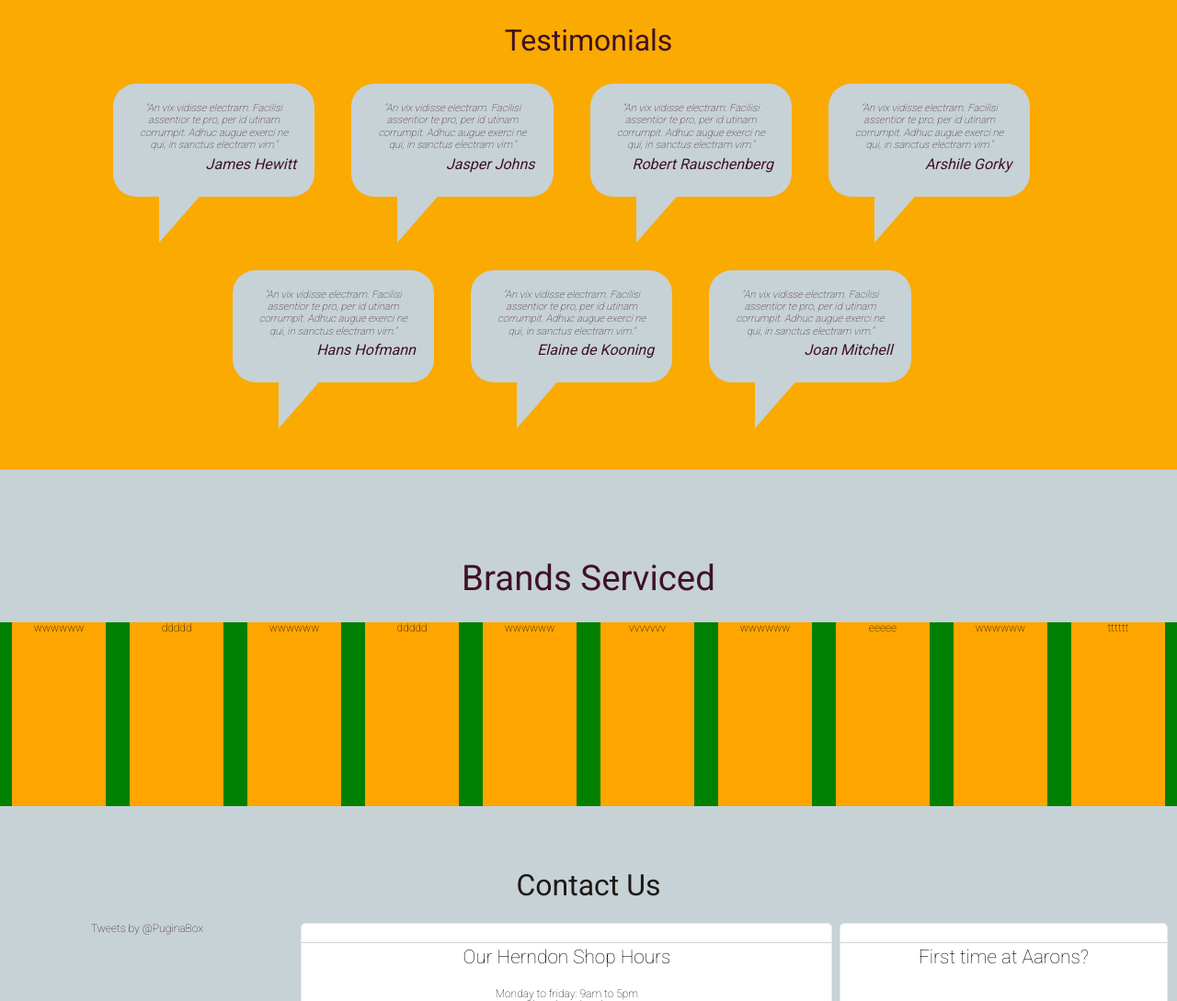
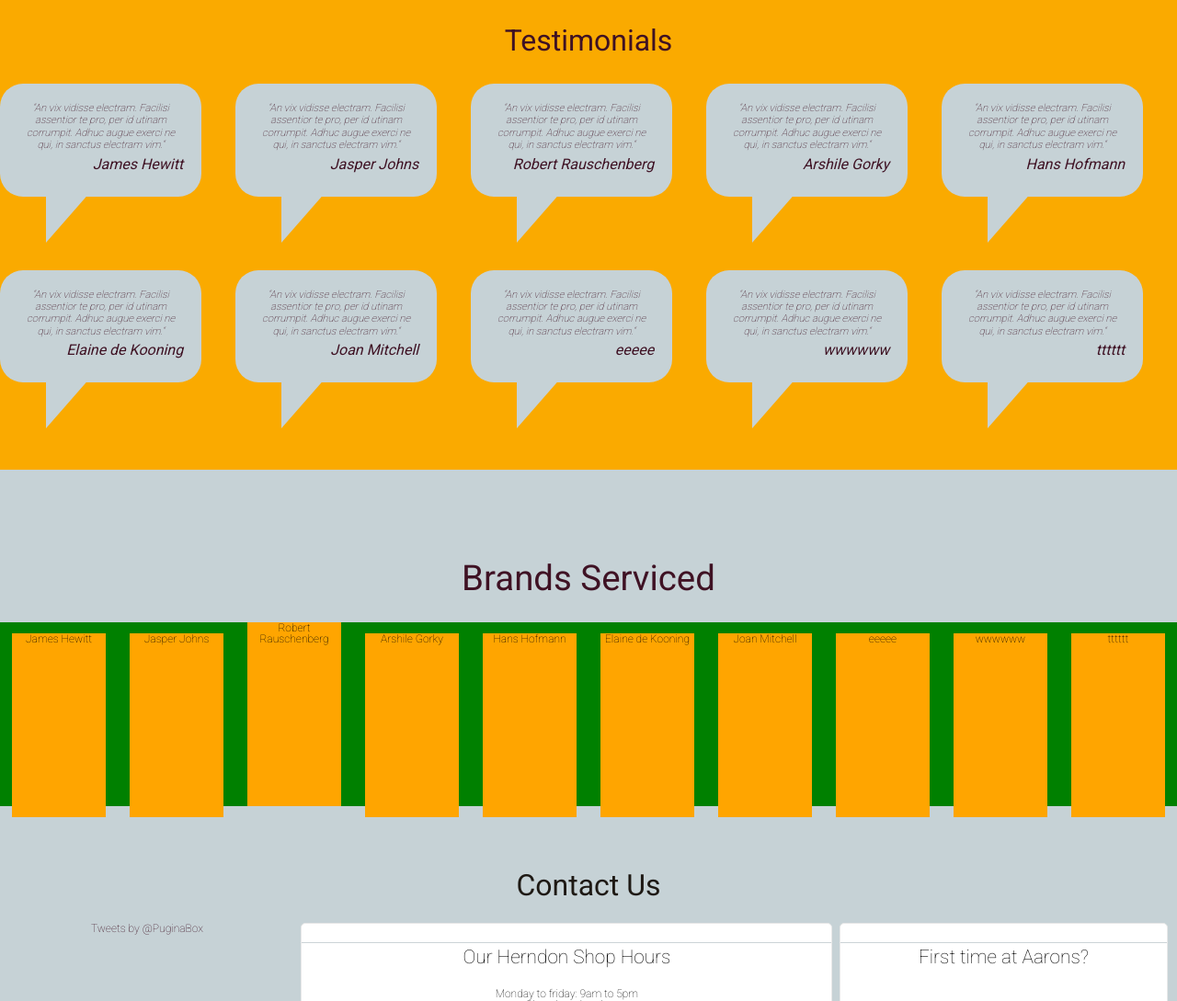
Before and after one commit to puginabox/aarons-auto, a website: page src/client/index.html in a window 1280 px wide. Shown: the part 2065-3154 px from the top of the page at 92% size. Drawn offline with nearby package versions, Linux system fonts and the light colour scheme; some packages are replaced by stand-ins of ours.

Commit message:
adding testimonials

```diff
--- a/src/client/index.html
+++ b/src/client/index.html
@@ -172,47 +172,8 @@
     <section id="testimonials">
         <article class="wrapper">
             <h2>Testimonials</h2>
-            <blockquote>
-                <p class="bubble">&ldquo;An vix vidisse electram. Facilisi assentior te pro, per id utinam corrumpit. Adhuc augue exerci ne qui, in sanctus electram vim.&ldquo;<cite>James Hewitt</cite>
-                    <div class="bubble-triangle"></div>
-                </p>
-            </blockquote>
+            <div class="testingAgain"></div>
 
-            <blockquote>
-                <p class="bubble">&ldquo;An vix vidisse electram. Facilisi assentior te pro, per id utinam corrumpit. Adhuc augue exerci ne qui, in sanctus electram vim.&ldquo;<cite>Jasper Johns</cite>
-                    <div class="bubble-triangle"></div>
-                </p>
-            </blockquote>
-
-            <blockquote>
-                <p class="bubble">&ldquo;An vix vidisse electram. Facilisi assentior te pro, per id utinam corrumpit. Adhuc augue exerci ne qui, in sanctus electram vim.&ldquo;<cite>Robert Rauschenberg </cite>
-                </p>
-                <div class="bubble-triangle"></div>
-            </blockquote>
-
-            <blockquote>
-                <p class="bubble">&ldquo;An vix vidisse electram. Facilisi assentior te pro, per id utinam corrumpit. Adhuc augue exerci ne qui, in sanctus electram vim.&ldquo;<cite>Arshile Gorky</cite>
-                    <div class="bubble-triangle"></div>
-                </p>
-            </blockquote>
-
-            <blockquote>
-                <p class="bubble">&ldquo;An vix vidisse electram. Facilisi assentior te pro, per id utinam corrumpit. Adhuc augue exerci ne qui, in sanctus electram vim.&ldquo;<cite>Hans Hofmann</cite>
-                    <div class="bubble-triangle"></div>
-                </p>
-            </blockquote>
-
-            <blockquote>
-                <p class="bubble">&ldquo;An vix vidisse electram. Facilisi assentior te pro, per id utinam corrumpit. Adhuc augue exerci ne qui, in sanctus electram vim.&ldquo;<cite>Elaine de Kooning</cite>
-                    <div class="bubble-triangle"></div>
-                </p>
-            </blockquote>
-
-            <blockquote>
-                <p class="bubble">&ldquo;An vix vidisse electram. Facilisi assentior te pro, per id utinam corrumpit. Adhuc augue exerci ne qui, in sanctus electram vim.&ldquo;<cite>Joan Mitchell</cite>
-                    <div class="bubble-triangle"></div>
-                </p>
-            </blockquote>
 
         </article>
     </section>
@@ -288,7 +249,7 @@
     <script type="text/javascript" src="scripts/app.js"></script>
     <script type="text/javascript" src="scripts/form.js"></script>
     <script type="text/javascript" src="scripts/json-feeds.js"></script>
-
+        <script type="text/javascript" src="scripts/testimonials.js"></script>
     <script src="http://maps.google.com/maps/api/js?sensor=false" type="text/javascript"></script>
 
 
--- a/src/client/scripts/json-feeds.js
+++ b/src/client/scripts/json-feeds.js
@@ -1,4 +1,4 @@
-$.getJSON('/scripts/brands.json', function (data) {
+$.getJSON('/scripts/testimonials.json', function (data) {
     var output = '<ul>';
     $.each(data, function (key, val) {
         output += '<li>' + val.name + '</li>';
--- /dev/null
+++ b/src/client/scripts/testimonials.js
@@ -0,0 +1,13 @@
+$.getJSON('/scripts/testimonials.json', function (data) {
+    var output = '<div>';
+    $.each(data, function (key, val) {
+        output += '<blockquote>';
+        output += '<p class="bubble">' + val.quote;
+        output += '<cite>' + val.name + '</cite>';
+        output += '<div class="bubble-triangle"></div>';
+        output += '</p>';
+        output += '</blockquote>';
+    });
+    output += '</div>';
+    $('.testingAgain').html(output);
+}); //get JSON
--- /dev/null
+++ b/src/client/scripts/testimonials.json
@@ -0,0 +1,34 @@
+[
+    {
+        "name": "James Hewitt",
+        "quote": "&ldquo;An vix vidisse electram. Facilisi assentior te pro, per id utinam corrumpit. Adhuc augue exerci ne qui, in sanctus electram vim.&ldquo;"
+    }, {
+        "name": "Jasper Johns",
+        "quote": "&ldquo;An vix vidisse electram. Facilisi assentior te pro, per id utinam corrumpit. Adhuc augue exerci ne qui, in sanctus electram vim.&ldquo;"
+    },
+    {
+        "name": "Robert Rauschenberg",
+        "quote": "&ldquo;An vix vidisse electram. Facilisi assentior te pro, per id utinam corrumpit. Adhuc augue exerci ne qui, in sanctus electram vim.&ldquo;"
+    }, {
+        "name": "Arshile Gorky",
+        "quote": "&ldquo;An vix vidisse electram. Facilisi assentior te pro, per id utinam corrumpit. Adhuc augue exerci ne qui, in sanctus electram vim.&ldquo;"
+    }, {
+        "name": "Hans Hofmann",
+        "quote": "&ldquo;An vix vidisse electram. Facilisi assentior te pro, per id utinam corrumpit. Adhuc augue exerci ne qui, in sanctus electram vim.&ldquo;"
+    }, {
+        "name": "Elaine de Kooning",
+        "quote": "&ldquo;An vix vidisse electram. Facilisi assentior te pro, per id utinam corrumpit. Adhuc augue exerci ne qui, in sanctus electram vim.&ldquo;"
+    }, {
+        "name": "Joan Mitchell",
+        "quote": "&ldquo;An vix vidisse electram. Facilisi assentior te pro, per id utinam corrumpit. Adhuc augue exerci ne qui, in sanctus electram vim.&ldquo;"
+    }, {
+        "name": "eeeee",
+        "quote": "&ldquo;An vix vidisse electram. Facilisi assentior te pro, per id utinam corrumpit. Adhuc augue exerci ne qui, in sanctus electram vim.&ldquo;"
+    }, {
+        "name": "wwwwww",
+        "quote": "&ldquo;An vix vidisse electram. Facilisi assentior te pro, per id utinam corrumpit. Adhuc augue exerci ne qui, in sanctus electram vim.&ldquo;"
+    }, {
+        "name": "tttttt",
+        "quote": "&ldquo;An vix vidisse electram. Facilisi assentior te pro, per id utinam corrumpit. Adhuc augue exerci ne qui, in sanctus electram vim.&ldquo;"
+    }
+]
```
